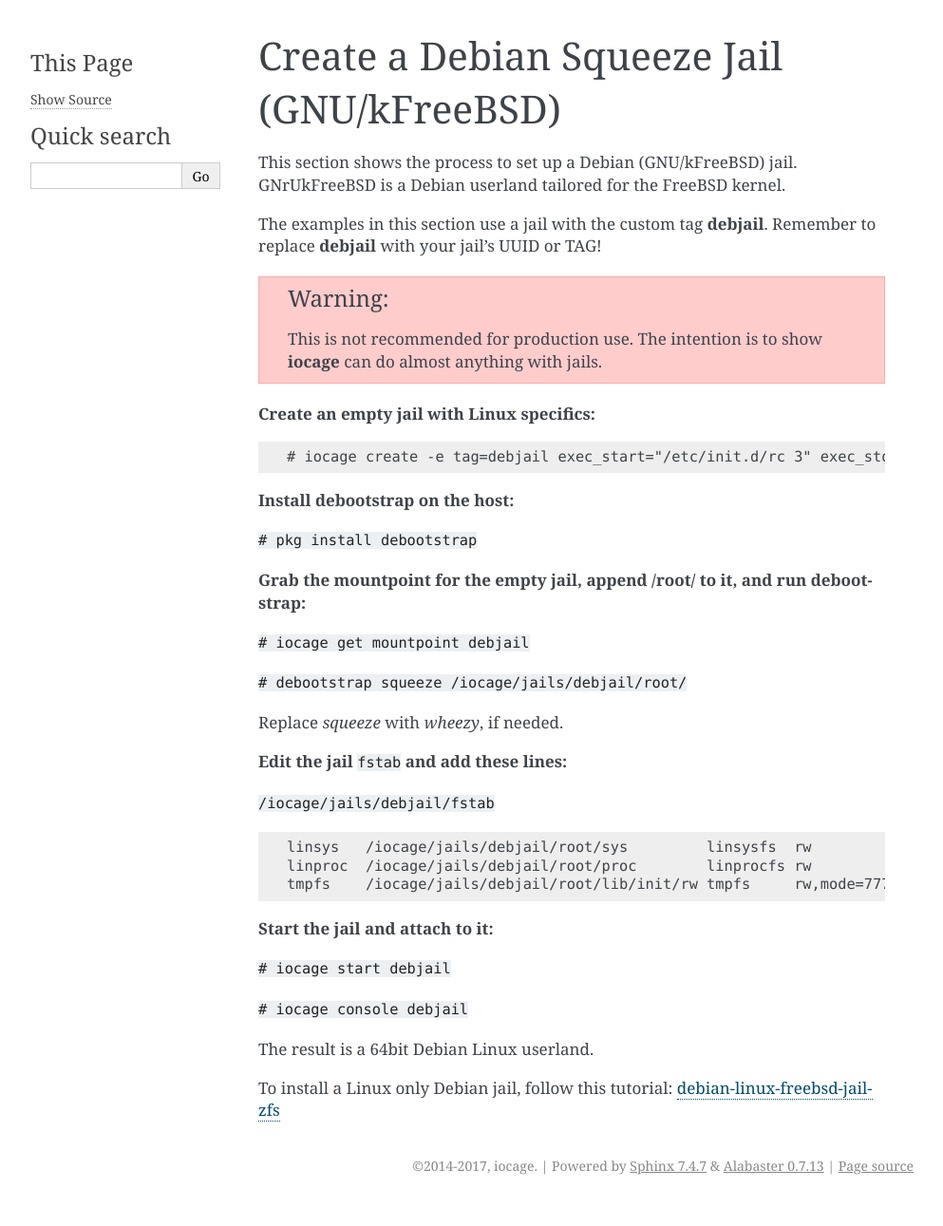
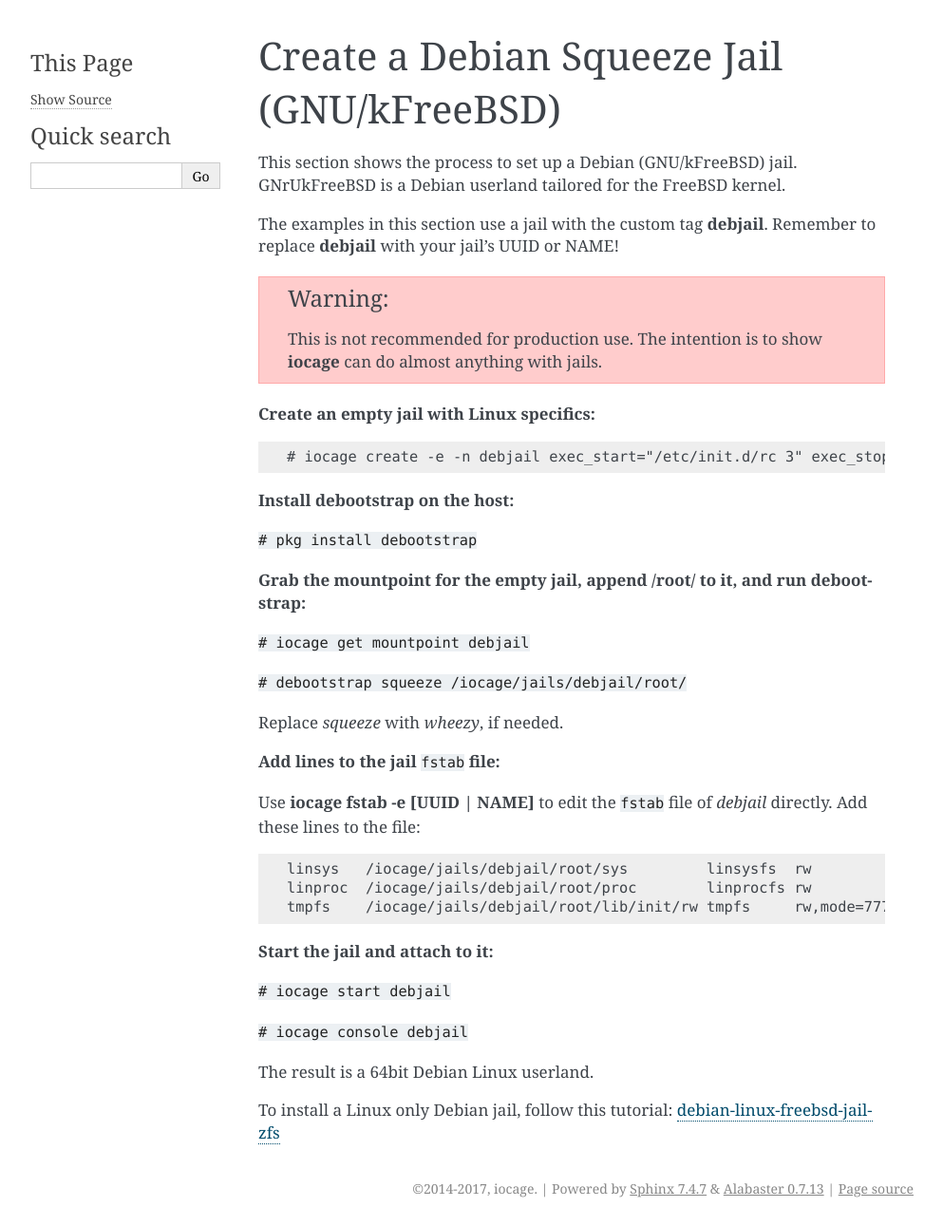
Before and after one commit to iocage/iocage, a Sphinx documentation site: the page built from doc/source/debian.rst, in a window 1280 px wide. Shown: the whole page at 95% size, without its empty margins (148-1141 px from the left). Built offline with Sphinx 7.4.7, drawn with Linux system fonts in a browser that asks for light colours; before the commit the page ends 1267 px from its top, so only the background shows below that.

Commit message:
Add review comments

```diff
--- a/doc/source/debian.rst
+++ b/doc/source/debian.rst
@@ -8,7 +8,7 @@
 GNrUkFreeBSD is a Debian userland tailored for the FreeBSD kernel.
 
 The examples in this section use a jail with the custom tag **debjail**.
-Remember to replace **debjail** with your jail's UUID or TAG!
+Remember to replace **debjail** with your jail's UUID or NAME!
 
 .. warning:: This is not recommended for production use. The intention
    is to show :command:`iocage` can do almost anything with jails.
@@ -17,7 +17,7 @@
 
 .. code-block:: none
 
- # iocage create -e tag=debjail exec_start="/etc/init.d/rc 3" exec_stop="/etc/init.d/rc 0"
+ # iocage create -e -n debjail exec_start="/etc/init.d/rc 3" exec_stop="/etc/init.d/rc 0"
 
 **Install debootstrap on the host:**
 
@@ -32,9 +32,10 @@
 
 Replace *squeeze* with *wheezy*, if needed.
 
-**Edit the jail** :file:`fstab` **and add these lines:**
+**Add lines to the jail** :file:`fstab` **file:**
 
-:file:`/iocage/jails/debjail/fstab`
+Use :command:`iocage fstab -e [UUID | NAME]` to edit the :file:`fstab`
+file of *debjail* directly. Add these lines to the file:
 
 .. code-block:: none
 
```
